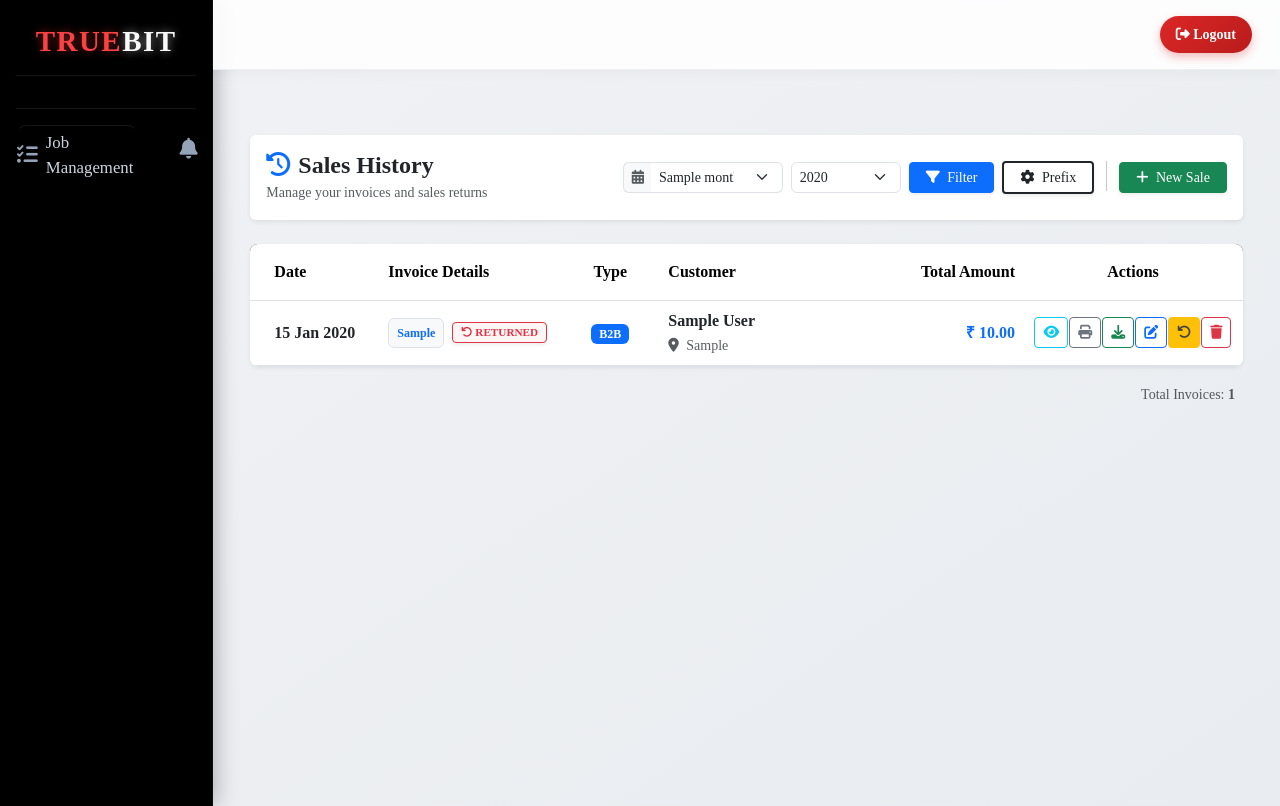
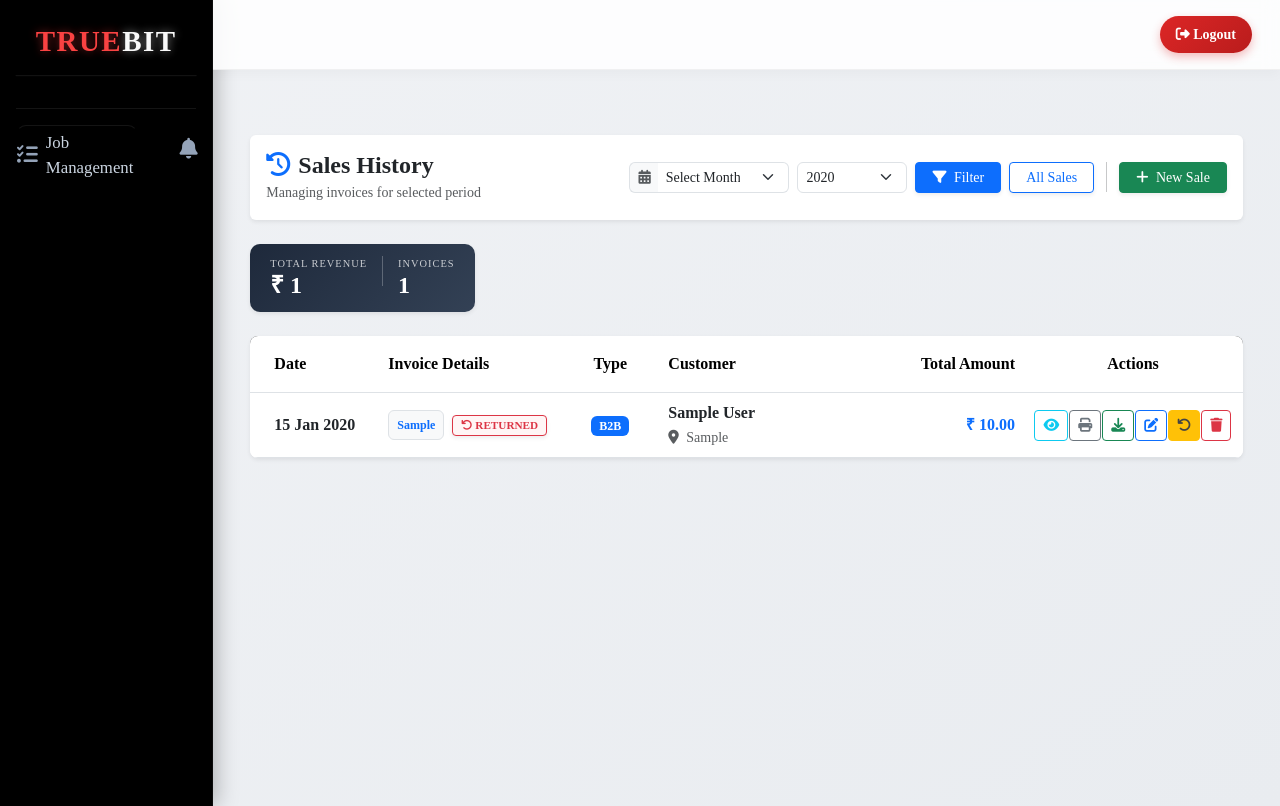
Before and after one commit to Adithajayan/trueapps, a Django app: template templates/sales/sales_list.html in a window 1280 px wide. Run offline with Django 5.2, Linux system fonts and the light colour scheme; tables that the repository leaves empty hold one stand-in row (values such as "Sample post"); the template is opened without the code that fills it: values that come from a table or form of the project are taken from there, most other values are stand-ins (such as "Sample title", 1, 10 or a date in 2020); data that the repository does not hold is empty; some libraries are stand-ins or nearby versions.

Commit message:
Added automatic monthly filter, All Sales option, and total sales summary to sales list

```diff
--- a/templates/sales/sales_list.html
+++ b/templates/sales/sales_list.html
@@ -10,8 +10,21 @@
     /* Alignment Fixes */
     .filter-section .input-group-text { border-radius: 6px 0 0 6px; }
     .filter-section .form-select { border-radius: 0 6px 6px 0; }
+
+    /* Total Box Styling */
+    .sales-total-card {
+        background: linear-gradient(135deg, #1e293b, #334155);
+        color: white;
+        border-radius: 10px;
+        padding: 12px 20px;
+        display: inline-flex;
+        align-items: center;
+        gap: 15px;
+    }
+
     @media (max-width: 768px) {
         .filter-section { justify-content: flex-start !important; margin-top: 15px; }
+        .sales-total-card { width: 100%; justify-content: space-between; }
     }
 </style>
 
@@ -21,14 +34,18 @@
             <div class="row align-items-center">
                 <div class="col-md-4 col-12">
                     <h4 class="fw-bold mb-0 text-dark"><i class="fa fa-history text-primary me-2"></i>Sales History</h4>
-                    <small class="text-muted">Manage your invoices and sales returns</small>
+                    <small class="text-muted">
+                        {% if show_all %} All Time Records {% else %} Managing invoices for selected period {% endif %}
+                    </small>
                 </div>
 
                 <div class="col-md-8 col-12">
                     <form method="get" class="d-flex flex-wrap justify-content-md-end align-items-center gap-2 filter-section">
+
                         <div class="input-group input-group-sm" style="width: 160px;">
                             <span class="input-group-text bg-light border-end-0"><i class="fa fa-calendar-alt text-muted"></i></span>
                             <select name="month" class="form-select border-start-0 shadow-none">
+                                <option value="">Select Month</option>
                                 {% for m_val, m_name in months %}
                                     <option value="{{ m_val }}" {% if m_val == current_month %}selected{% endif %}>{{ m_name }}</option>
                                 {% endfor %}
@@ -47,8 +64,8 @@
                             <i class="fa fa-filter me-1"></i> Filter
                         </button>
 
-                        <a href="{% url 'invoice_settings' %}" class="btn btn-outline-dark btn-sm px-3 shadow-sm border-2">
-                            <i class="fa fa-cog me-1"></i> Prefix
+                        <a href="?all=true" class="btn btn-outline-primary btn-sm px-3 shadow-sm">
+                            All Sales
                         </a>
 
                         <div class="vr mx-1 d-none d-md-block" style="height: 30px;"></div>
@@ -62,6 +79,20 @@
         </div>
     </div>
 
+    <div class="mb-4">
+        <div class="sales-total-card shadow-sm">
+            <div>
+                <small class="text-uppercase opacity-75 d-block" style="font-size: 0.65rem; letter-spacing: 1px;">Total Revenue</small>
+                <h4 class="mb-0 fw-bold">₹ {{ total_sales }}</h4>
+            </div>
+            <div class="vr opacity-25" style="height: 30px;"></div>
+            <div>
+                <small class="text-uppercase opacity-75 d-block" style="font-size: 0.65rem; letter-spacing: 1px;">Invoices</small>
+                <h4 class="mb-0 fw-bold">{{ sales|length }}</h4>
+            </div>
+        </div>
+    </div>
+
     <div class="card shadow-sm border-0 rounded-3 overflow-hidden">
         <div class="table-responsive">
             <table class="table table-hover align-middle mb-0">
@@ -69,7 +100,8 @@
                     <tr>
                         <th class="ps-4 py-3" style="width: 130px;">Date</th>
                         <th class="py-3" style="width: 180px;">Invoice Details</th>
-                        <th class="py-3 text-center" style="width: 100px;">Type</th> <th class="py-3">Customer</th>
+                        <th class="py-3 text-center" style="width: 100px;">Type</th>
+                        <th class="py-3">Customer</th>
                         <th class="py-3 text-end" style="width: 150px;">Total Amount</th>
                         <th class="py-3 text-center" style="width: 220px;">Actions</th>
                     </tr>
@@ -90,7 +122,8 @@
                                 {% endif %}
                             </div>
                         </td>
-                        <td class="text-center"> {% if sale.sale_type == 'B2B' %}
+                        <td class="text-center">
+                            {% if sale.sale_type == 'B2B' %}
                                 <span class="badge bg-primary px-2 py-1">B2B</span>
                             {% else %}
                                 <span class="badge bg-info text-dark px-2 py-1">B2C</span>
@@ -141,10 +174,6 @@
             </table>
         </div>
     </div>
-
-    <div class="mt-3 text-end text-muted pe-2">
-        <small>Total Invoices: <strong>{{ sales|length }}</strong></small>
-    </div>
 </div>
 
 {% endblock %}
```
Also changed, not shown: sales/views.py (+47 -26 lines).
